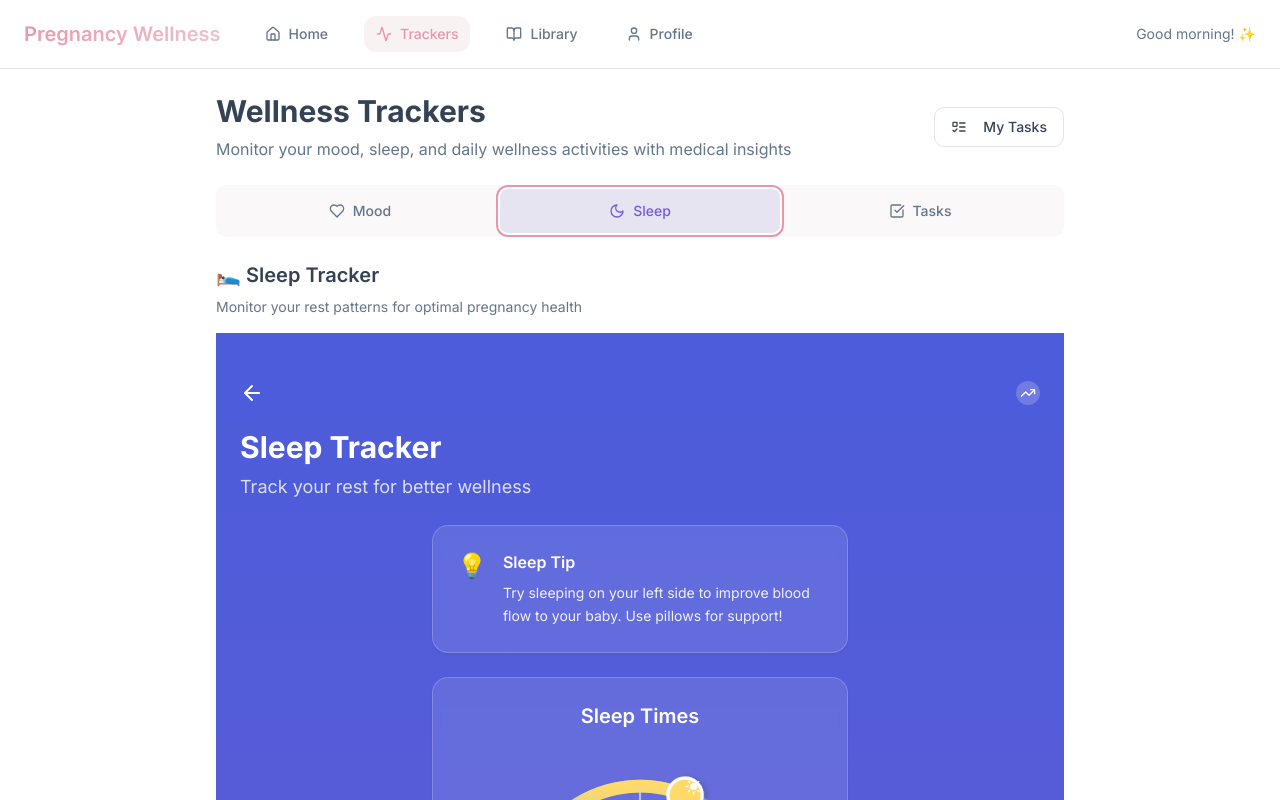
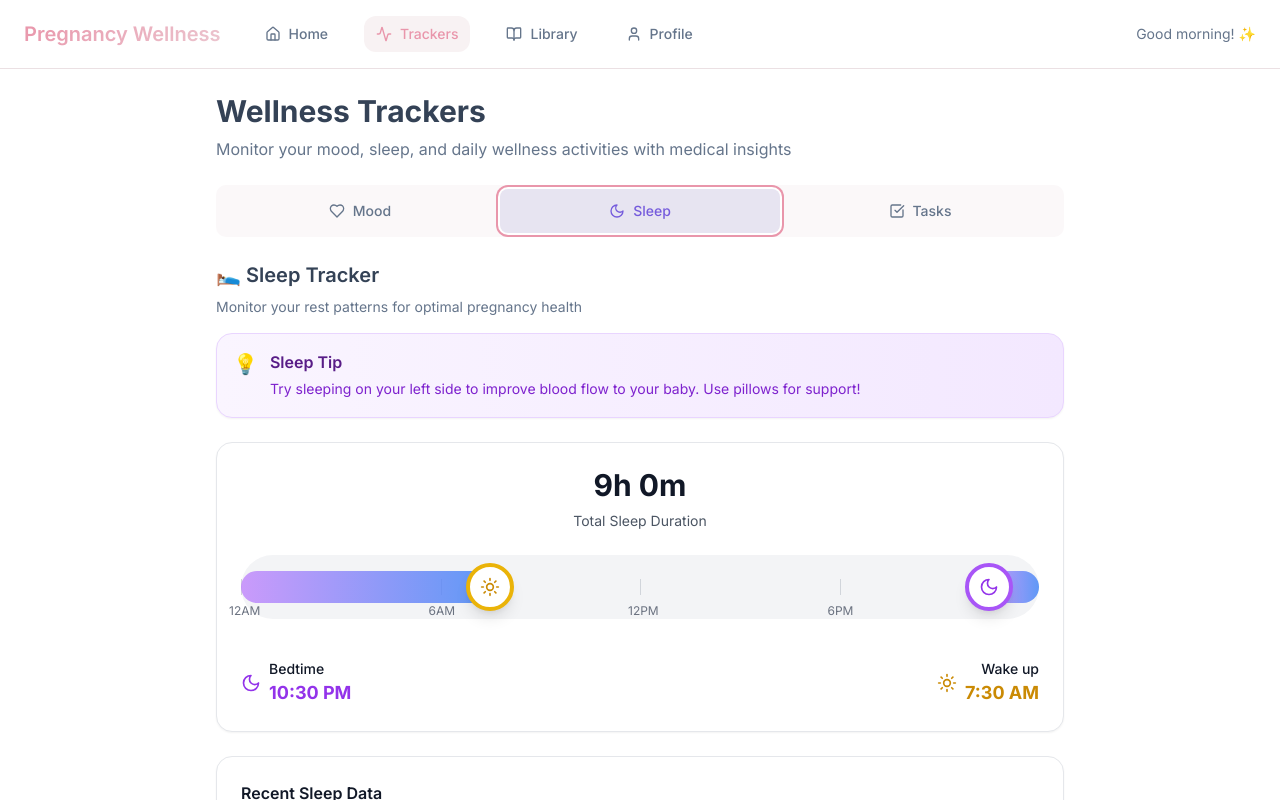
Before and after one commit to dhruvk11/glow-mom-guide, a React (Vite) app: page /trackers in a window 1280 px wide. Both pictures are taken after a click on the tab "Sleep". Shown: the top 800 px of the page. Built offline with nearby package versions, Linux system fonts and the light colour scheme.

Commit message:
Implement Sleep Tracker Tab
Builds the Sleep Tracker tab with an Apple Health-inspired UX, including a sleep scroller, tips box, and historical data display. Updates navigation to include Sleep as an active tab.

```diff
--- /dev/null
+++ b/src/components/SleepScroller.tsx
@@ -0,0 +1,172 @@
+import { useState } from "react";
+import { Moon, Sun } from "lucide-react";
+
+interface SleepScrollerProps {
+  bedtime: number;
+  waketime: number;
+  onBedtimeChange: (time: number) => void;
+  onWaketimeChange: (time: number) => void;
+}
+
+export function SleepScroller({ bedtime, waketime, onBedtimeChange, onWaketimeChange }: SleepScrollerProps) {
+  const [isDragging, setIsDragging] = useState<'bedtime' | 'waketime' | null>(null);
+
+  const formatTime = (hours: number) => {
+    const h = Math.floor(hours);
+    const m = Math.round((hours - h) * 60);
+    const displayHour = h === 0 ? 12 : h > 12 ? h - 12 : h;
+    const ampm = h >= 12 ? 'PM' : 'AM';
+    return `${displayHour}:${m.toString().padStart(2, '0')} ${ampm}`;
+  };
+
+  const calculateSleepDuration = () => {
+    let duration = waketime - bedtime;
+    if (duration < 0) duration += 24;
+    const hours = Math.floor(duration);
+    const minutes = Math.round((duration - hours) * 60);
+    return { hours, minutes, total: duration };
+  };
+
+  const timeToPercentage = (time: number) => {
+    return (time / 24) * 100;
+  };
+
+  const percentageToTime = (percentage: number) => {
+    const time = (percentage / 100) * 24;
+    // Snap to 15-minute increments
+    return Math.round(time * 4) / 4;
+  };
+
+  const handleMouseDown = (type: 'bedtime' | 'waketime') => {
+    setIsDragging(type);
+  };
+
+  const handleMouseMove = (e: React.MouseEvent<HTMLDivElement>) => {
+    if (!isDragging) return;
+
+    const rect = e.currentTarget.getBoundingClientRect();
+    const percentage = Math.max(0, Math.min(100, ((e.clientX - rect.left) / rect.width) * 100));
+    const newTime = percentageToTime(percentage);
+
+    if (isDragging === 'bedtime') {
+      onBedtimeChange(newTime);
+    } else {
+      onWaketimeChange(newTime);
+    }
+  };
+
+  const handleMouseUp = () => {
+    setIsDragging(null);
+  };
+
+  const sleepDuration = calculateSleepDuration();
+  const bedtimePercentage = timeToPercentage(bedtime);
+  const waketimePercentage = timeToPercentage(waketime);
+
+  // Calculate sleep bar position and width
+  let sleepBarLeft = bedtimePercentage;
+  let sleepBarWidth = waketimePercentage - bedtimePercentage;
+
+  if (sleepBarWidth < 0) {
+    // Sleep spans midnight
+    sleepBarWidth = 100 - bedtimePercentage + waketimePercentage;
+  }
+
+  return (
+    <div className="space-y-6">
+      {/* Time Display */}
+      <div className="text-center">
+        <div className="text-3xl font-bold text-gray-900 mb-2">
+          {sleepDuration.hours}h {sleepDuration.minutes}m
+        </div>
+        <div className="text-sm text-gray-600">
+          Total Sleep Duration
+        </div>
+      </div>
+
+      {/* Horizontal Sleep Scroller */}
+      <div
+        className="relative h-16 bg-gray-100 rounded-full cursor-pointer select-none"
+        onMouseMove={handleMouseMove}
+        onMouseUp={handleMouseUp}
+        onMouseLeave={handleMouseUp}
+      >
+        {/* Time markers */}
+        <div className="absolute inset-0 flex items-center">
+          {[0, 6, 12, 18].map((hour) => (
+            <div
+              key={hour}
+              className="absolute w-px h-4 bg-gray-300"
+              style={{ left: `${(hour / 24) * 100}%` }}
+            >
+              <div className="absolute -bottom-6 -left-3 text-xs text-gray-500 w-6 text-center">
+                {hour === 0 ? '12AM' : hour === 12 ? '12PM' : hour > 12 ? `${hour - 12}PM` : `${hour}AM`}
+              </div>
+            </div>
+          ))}
+        </div>
+
+        {/* Sleep duration bar */}
+        <div
+          className="absolute top-1/2 -translate-y-1/2 h-8 bg-gradient-to-r from-purple-400 to-blue-500 rounded-full opacity-80"
+          style={{
+            left: `${sleepBarLeft}%`,
+            width: waketime < bedtime ? `${100 - bedtimePercentage}%` : `${sleepBarWidth}%`,
+          }}
+        />
+
+        {/* If sleep spans midnight, add second bar */}
+        {waketime < bedtime && (
+          <div
+            className="absolute top-1/2 -translate-y-1/2 h-8 bg-gradient-to-r from-purple-400 to-blue-500 rounded-full opacity-80"
+            style={{
+              left: '0%',
+              width: `${waketimePercentage}%`,
+            }}
+          />
+        )}
+
+        {/* Bedtime handle */}
+        <div
+          className={`absolute top-1/2 -translate-y-1/2 w-12 h-12 bg-white border-4 border-purple-500 rounded-full shadow-lg cursor-grab flex items-center justify-center transition-transform ${
+            isDragging === 'bedtime' ? 'scale-110 cursor-grabbing' : 'hover:scale-105'
+          }`}
+          style={{ left: `${bedtimePercentage}%`, transform: `translate(-50%, -50%)` }}
+          onMouseDown={() => handleMouseDown('bedtime')}
+        >
+          <Moon className="w-5 h-5 text-purple-600" />
+        </div>
+
+        {/* Waketime handle */}
+        <div
+          className={`absolute top-1/2 -translate-y-1/2 w-12 h-12 bg-white border-4 border-yellow-500 rounded-full shadow-lg cursor-grab flex items-center justify-center transition-transform ${
+            isDragging === 'waketime' ? 'scale-110 cursor-grabbing' : 'hover:scale-105'
+          }`}
+          style={{ left: `${waketimePercentage}%`, transform: `translate(-50%, -50%)` }}
+          onMouseDown={() => handleMouseDown('waketime')}
+        >
+          <Sun className="w-5 h-5 text-yellow-600" />
+        </div>
+      </div>
+
+      {/* Time Labels */}
+      <div className="flex justify-between items-center pt-4">
+        <div className="flex items-center gap-2">
+          <Moon className="w-5 h-5 text-purple-600" />
+          <div>
+            <div className="text-sm font-medium text-gray-900">Bedtime</div>
+            <div className="text-lg font-bold text-purple-600">{formatTime(bedtime)}</div>
+          </div>
+        </div>
+
+        <div className="flex items-center gap-2">
+          <Sun className="w-5 h-5 text-yellow-600" />
+          <div className="text-right">
+            <div className="text-sm font-medium text-gray-900">Wake up</div>
+            <div className="text-lg font-bold text-yellow-600">{formatTime(waketime)}</div>
+          </div>
+        </div>
+      </div>
+    </div>
+  );
+}
--- a/src/components/SleepTracker.tsx
+++ b/src/components/SleepTracker.tsx
@@ -1,9 +1,8 @@
 import { useState, useEffect } from "react";
 import { Card } from "@/components/ui/card";
 import { Button } from "@/components/ui/button";
-import { ArrowLeft, TrendingUp, Moon, Sun } from "lucide-react";
 import { useToast } from "@/hooks/use-toast";
-import { CircularTimeSlider } from "./CircularTimeSlider";
+import { SleepScroller } from "./SleepScroller";
 
 const sleepTips = [
   "Try sleeping on your left side to improve blood flow to your baby. Use pillows for support!",
@@ -58,9 +57,6 @@ const getQualityAdvice = (quality: string) => {
 export function SleepTracker() {
   const [bedtime, setBedtime] = useState(22.5); // 10:30 PM
   const [waketime, setWaketime] = useState(7.5); // 7:30 AM
-  const [quality, setQuality] = useState('');
-  const [disruptors, setDisruptors] = useState<string[]>([]);
-  const [otherDisruptor, setOtherDisruptor] = useState('');
   const [currentTipIndex, setCurrentTipIndex] = useState(0);
   const { toast } = useToast();
 
@@ -90,81 +86,46 @@ export function SleepTracker() {
 
   const sleepDuration = calculateSleepDuration();
 
-  const handleTimeChange = (type: 'bedtime' | 'waketime', value: number) => {
-    if (type === 'bedtime') {
-      setBedtime(value);
-    } else {
-      setWaketime(value);
-    }
-  };
-
-  const toggleDisruptor = (disruptor: string) => {
-    setDisruptors(prev =>
-      prev.includes(disruptor)
-        ? prev.filter(d => d !== disruptor)
-        : [...prev, disruptor]
-    );
-  };
-
   const handleSave = () => {
-    if (!quality) {
-      toast({
-        title: "Please select sleep quality",
-        description: "We need to know how well you slept to provide better insights.",
-        variant: "destructive"
-      });
-      return;
-    }
-
-    const advice = getQualityAdvice(quality);
     toast({
       title: "Sleep logged! 🌙",
-      description: `${sleepDuration.hours}h ${sleepDuration.minutes}m sleep. ${advice}`,
-      duration: 6000,
+      description: `${sleepDuration.hours}h ${sleepDuration.minutes}m sleep recorded successfully.`,
+      duration: 4000,
     });
 
     // Reset form
     setBedtime(22.5);
     setWaketime(7.5);
-    setQuality('');
-    setDisruptors([]);
-    setOtherDisruptor('');
   };
 
+  const recentSleepData = [
+    { date: "Aug 5", duration: "7h 45m" },
+    { date: "Aug 4", duration: "6h 30m" },
+    { date: "Aug 3", duration: "8h 10m" },
+    { date: "Aug 2", duration: "7h 20m" },
+    { date: "Aug 1", duration: "6h 45m" },
+  ];
+
   return (
-    <div className="min-h-screen bg-gradient-to-b from-[#4C5CDB] to-[#6C5DD3] text-white">
-      {/* Header */}
-      <div className="flex items-center justify-between p-6 pt-12">
-        <ArrowLeft className="w-6 h-6" />
-        <TrendingUp className="w-6 h-6 p-1 bg-white/20 rounded-full" />
-      </div>
-
-      <div className="px-6 pb-6">
-        <h1 className="text-3xl font-bold mb-2">Sleep Tracker</h1>
-        <p className="text-white/80 text-lg">Track your rest for better wellness</p>
-      </div>
-
-      <div className="px-4 space-y-6 max-w-md mx-auto">
-        {/* Sleep Tip Banner */}
-        <Card className="bg-white/10 backdrop-blur-sm border-white/20 p-6 rounded-2xl transition-all duration-500">
-          <div className="flex items-start gap-4">
-            <div className="text-2xl">💡</div>
+    <div className="space-y-6">
+      {/* Sleep Tips Box */}
+      <Card className="bg-gradient-to-r from-purple-50 to-purple-100 border-purple-200 p-4 rounded-2xl">
+        <div className="flex items-start gap-3">
+          <div className="text-xl">💡</div>
           <div>
-              <h3 className="font-semibold text-white mb-2">
+            <h3 className="font-semibold text-purple-900 mb-1">
               Sleep Tip
             </h3>
-              <p className="text-white/90 text-sm leading-relaxed">
+            <p className="text-purple-700 text-sm leading-relaxed">
               {sleepTips[currentTipIndex]}
             </p>
           </div>
         </div>
       </Card>
 
-        {/* Sleep Times - Apple Watch Style Dial */}
-        <Card className="bg-white/10 backdrop-blur-sm border-white/20 p-6 rounded-2xl">
-          <h2 className="text-xl font-semibold text-white mb-6 text-center">Sleep Times</h2>
-
-          <CircularTimeSlider
+      {/* Sleep Scroller Component */}
+      <Card className="p-6 rounded-2xl bg-white border border-gray-200 shadow-sm">
+        <SleepScroller
           bedtime={bedtime}
           waketime={waketime}
           onBedtimeChange={setBedtime}
@@ -172,71 +133,26 @@ export function SleepTracker() {
         />
       </Card>
 
-        {/* Sleep Quality */}
-        <Card className="bg-white/10 backdrop-blur-sm border-white/20 p-6 rounded-2xl">
-          <h2 className="text-xl font-semibold text-white mb-6">How was your sleep quality?</h2>
-
-          <div className="grid grid-cols-3 sm:grid-cols-5 gap-2 sm:gap-3">
-            {sleepQualityOptions.map((option) => (
-              <button
-                key={option.value}
-                onClick={() => setQuality(option.value)}
-                className={`
-                  p-3 sm:p-4 rounded-2xl text-center transition-all duration-200 min-h-[80px] touch-manipulation
-                  ${quality === option.value
-                    ? 'bg-white/30 border-2 border-white scale-105'
-                    : 'bg-white/10 border border-white/20 hover:bg-white/20 active:scale-95'
-                  }
-                `}
-              >
-                <div className="text-2xl sm:text-3xl mb-1 sm:mb-2">{option.emoji}</div>
-                <div className="text-white text-xs sm:text-sm font-medium">{option.label}</div>
-              </button>
+      {/* Recent Sleep Data */}
+      <Card className="p-6 rounded-2xl bg-white border border-gray-200 shadow-sm">
+        <h3 className="font-semibold text-gray-900 mb-4">Recent Sleep Data</h3>
+        <div className="space-y-3">
+          {recentSleepData.map((entry, index) => (
+            <div key={index} className="flex justify-between items-center py-2 border-b border-gray-100 last:border-b-0">
+              <span className="text-gray-600 text-sm">{entry.date}</span>
+              <span className="font-medium text-gray-900">{entry.duration}</span>
+            </div>
           ))}
         </div>
-        </Card>
-
-        {/* Sleep Disruptors */}
-        <Card className="bg-white/10 backdrop-blur-sm border-white/20 p-6 rounded-2xl">
-          <h2 className="text-xl font-semibold text-white mb-6">What disrupted your sleep?</h2>
-
-          <div className="grid grid-cols-1 sm:grid-cols-2 gap-3 mb-4">
-            {sleepDisruptors.map((disruptor) => (
-              <button
-                key={disruptor}
-                onClick={() => toggleDisruptor(disruptor)}
-                className={`
-                  p-4 rounded-xl text-left transition-all duration-200 border touch-manipulation min-h-[50px]
-                  ${disruptors.includes(disruptor)
-                    ? 'bg-white/30 border-white text-white'
-                    : 'bg-white/10 border-white/20 text-white/80 hover:bg-white/20 active:scale-98'
-                  }
-                `}
-              >
-                <span className="font-medium text-sm sm:text-base">{disruptor}</span>
-              </button>
-            ))}
-          </div>
-
-          {disruptors.includes('Other') && (
-            <input
-              type="text"
-              placeholder="Describe what disrupted your sleep..."
-              value={otherDisruptor}
-              onChange={(e) => setOtherDisruptor(e.target.value)}
-              className="w-full bg-white/20 border border-white/30 rounded-xl px-4 py-3 text-white placeholder-white/50 focus:outline-none focus:ring-2 focus:ring-white/50"
-            />
-          )}
       </Card>
 
       {/* Save Button */}
       <Button
         onClick={handleSave}
-          className="w-full bg-white text-[#6C5DD3] hover:bg-white/90 py-6 text-lg font-semibold rounded-2xl mb-8"
+        className="w-full bg-pink-500 hover:bg-pink-600 text-white py-4 text-lg font-semibold rounded-2xl shadow-lg transition-all duration-200 hover:shadow-xl active:scale-98"
       >
-          Save Sleep Log
+        Log Sleep Entry
       </Button>
-      </div>
     </div>
   );
 }
--- a/src/pages/Trackers.tsx
+++ b/src/pages/Trackers.tsx
@@ -67,8 +67,7 @@ export default function Trackers() {
   return (
     <div className="min-h-screen bg-background">
       <div className="max-w-4xl mx-auto px-4 md:px-6 py-4 md:py-6">
-        <div className="flex flex-col sm:flex-row sm:items-center justify-between mb-6 gap-4">
-          <div>
+          <div className="mb-6">
             <h1 className="text-xl md:text-3xl font-bold text-card-foreground mb-2">
               Wellness Trackers
             </h1>
@@ -76,12 +75,6 @@ export default function Trackers() {
               Monitor your mood, sleep, and daily wellness activities with medical insights
             </p>
           </div>
-          <Button onClick={() => navigate("/my-tasks")} variant="outline" className="self-start sm:self-auto">
-            <ListTodo className="w-4 h-4 mr-2" />
-            <span className="hidden sm:inline">My Tasks</span>
-            <span className="sm:hidden">Tasks</span>
-          </Button>
-        </div>
 
         <Tabs value={activeTab} onValueChange={setActiveTab} className="w-full">
           <TabsList className="grid w-full grid-cols-3 h-auto p-1 bg-secondary/50">
@@ -211,6 +204,14 @@ export default function Trackers() {
                   </div>
                   <TaskTracker />
                 </div>
+
+                {/* My Tasks Button */}
+                <div className="text-center pt-4">
+                  <Button onClick={() => navigate("/my-tasks")} variant="outline" size="lg">
+                    <ListTodo className="w-4 h-4 mr-2" />
+                    My Tasks
+                  </Button>
+                </div>
               </div>
             </TabsContent>
           </div>
```
Lines whose indentation alone changed are shown as unchanged.
